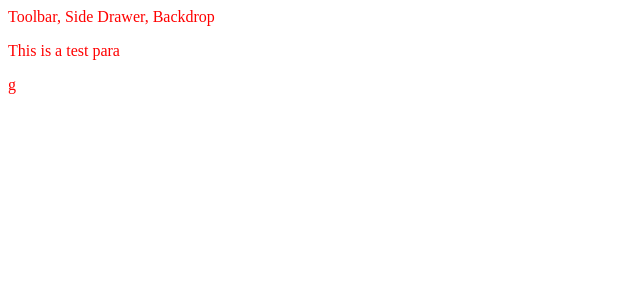
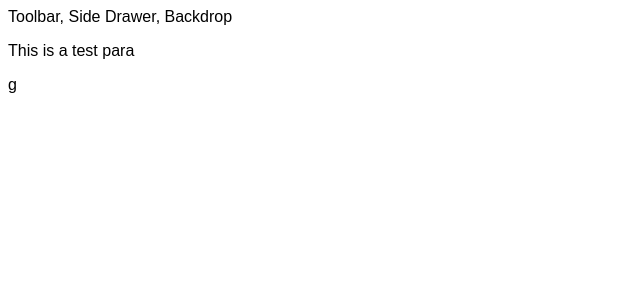
Before and after one commit to madhuni/burger-builder-on-react, a React (Create React App) app: page / in a window 1280 px wide. Shown: the top 300 px of the page, without its empty margins (0-640 px from the left). Built offline with nearby package versions, Linux system fonts and the light colour scheme.

Commit message:
Change initial styles

```diff
--- a/src/index.css
+++ b/src/index.css
@@ -1,3 +1,3 @@
 * {
   box-sizing: border-box;
-  color: red; }
+  font-family: sans-serif; }
--- a/src/scss/main.scss
+++ b/src/scss/main.scss
@@ -1,4 +1,4 @@
 * {
   box-sizing: border-box;
-  color: red;
+  font-family: sans-serif;
 }
```
